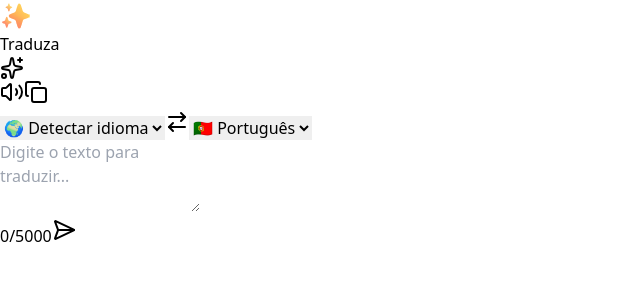
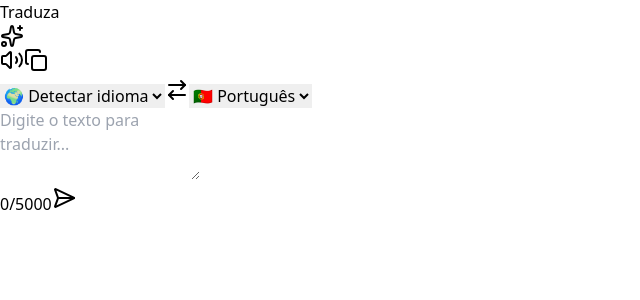
Before and after one commit to OscarNdodo/freelate, a React (Vite) app: page / in a window 1280 px wide. Shown: the top 300 px of the page, without its empty margins (0-640 px from the left). Built offline with nearby package versions, Linux system fonts and the light colour scheme.

Commit message:
Feat: Removido o imagem em icon.

```diff
--- a/src/pages/translate/index.jsx
+++ b/src/pages/translate/index.jsx
@@ -165,7 +165,6 @@ const Translate = () => {
             <header className="border-b border-gray-200 dark:border-gray-700 bg-white dark:bg-gray-800">
                 <div className="max-w-3xl mx-auto px-4 py-3 flex items-center justify-between">
                     <div className="flex items-center gap-2">
-                        <img src="/src/assets/logo.svg" alt="Traduza Logo" className="w-8 h-8" />
                         <h1 className="text-xl font-bold text-gray-800 dark:text-gray-100">Traduza</h1>
                     </div>
                     {history.length > 0 && (
```
Also changed, not shown: 1 other file (tests, documents, lock files or other folders).
